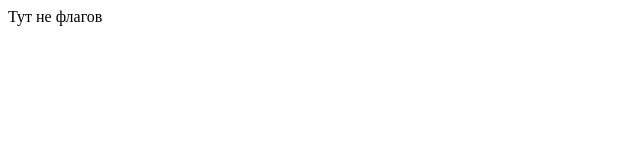
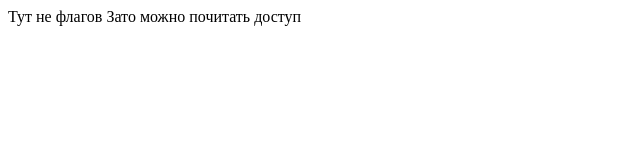
Before and after one commit to EscapeCTF/ctf-web-practice, a plain HTML site: page p2/all-flag/index.html in a window 1280 px wide. Shown: the whole page, without its empty margins (0-640 px from the left). Drawn offline with Linux system fonts and the light colour scheme.

Commit message:
Add 2 flag for p2

```diff
--- a/p2/all-flag/index.html
+++ b/p2/all-flag/index.html
@@ -5,6 +5,7 @@
 </head>
 <body>
 	Тут не флагов
-	<!-- .htaccess -->
+	Зато можно почитать доступ
+	<!-- .хтдоступ -->
 </body>
 </html>
```
Also changed, not shown: p2/admin/index.html (+1 -0 lines), 1 other file.
